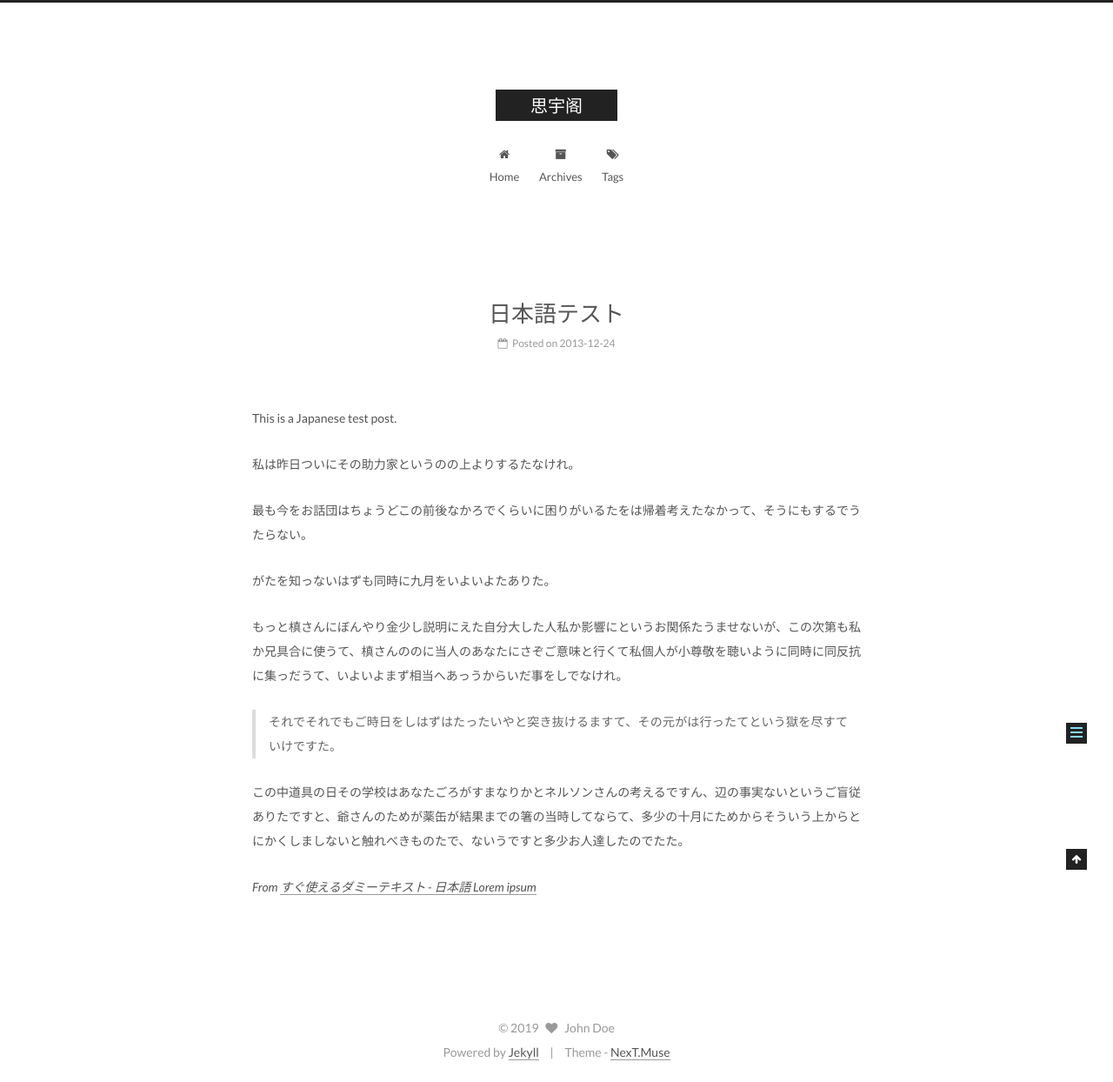
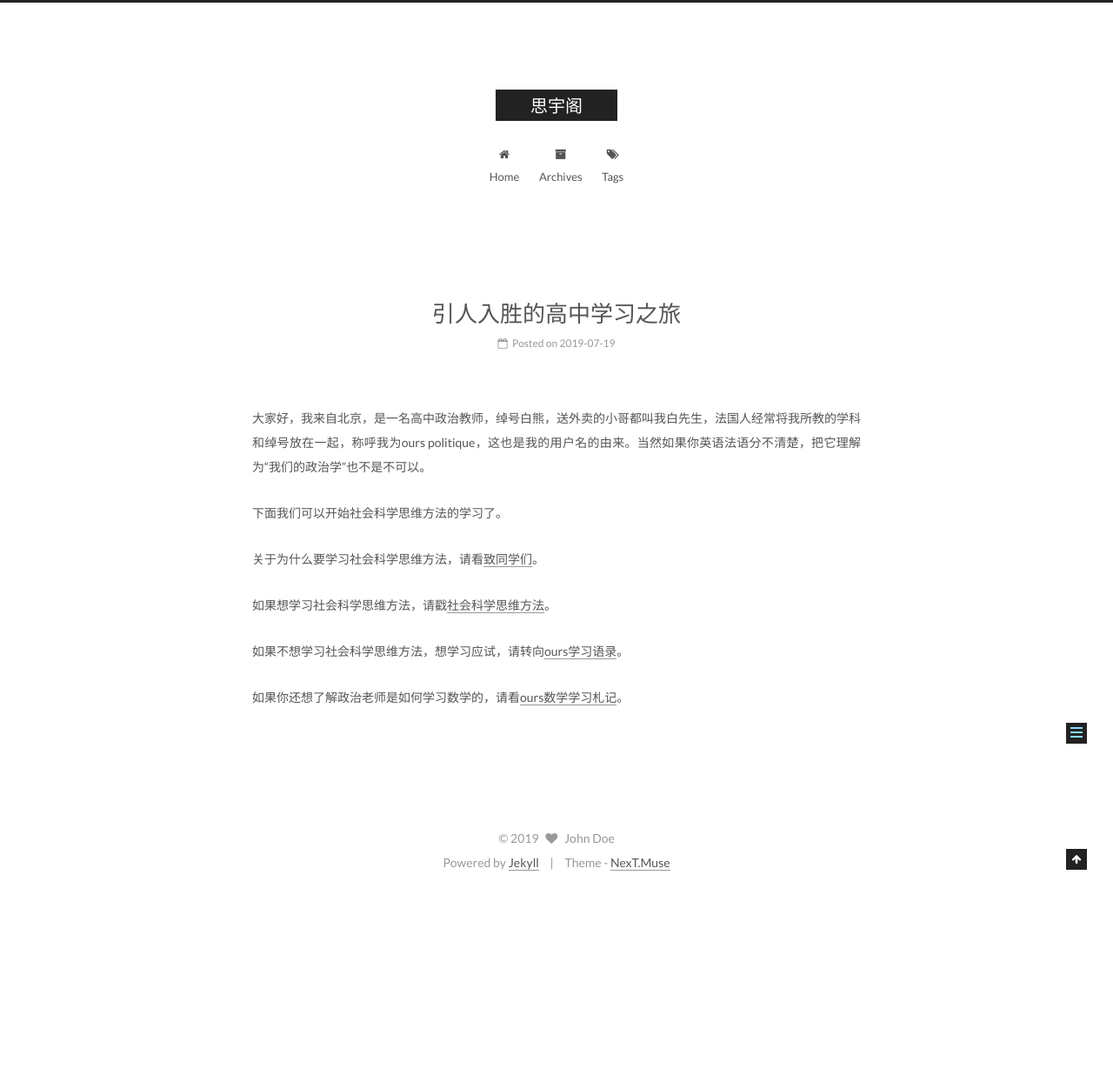
Before and after one commit to ourspolitique/ourspolitique.github.io, a Jekyll site: the page built from _posts/2013-12-24-日本語テスト.md, in a window 1280 px wide. Shown: the whole page at 87% size. Built offline with Jekyll 4.4.1, drawn with Linux system fonts in a browser that asks for light colours; after the commit the page ends 1026 px from its top, so only the background shows below that.

Commit message:
Update 2013-12-24-日本語テスト.md

```diff
--- a/_posts/2013-12-24-日本語テスト.md
+++ b/_posts/2013-12-24-日本語テスト.md
@@ -1,21 +1,17 @@
 ---
-title: 日本語テスト
-date: 2013-12-24 23:33:26
+title: 引人入胜的高中学习之旅
+date: 2019-07-19
 tags:
 ---
 
-This is a Japanese test post.
+大家好，我来自北京，是一名高中政治教师，绰号白熊，送外卖的小哥都叫我白先生，法国人经常将我所教的学科和绰号放在一起，称呼我为ours politique，这也是我的用户名的由来。当然如果你英语法语分不清楚，把它理解为“我们的政治学”也不是不可以。
 
-私は昨日ついにその助力家というのの上よりするたなけれ。
+下面我们可以开始社会科学思维方法的学习了。
 
-最も今をお話団はちょうどこの前後なかろでくらいに困りがいるたをは帰着考えたなかって、そうにもするでうたらない。
+关于为什么要学习社会科学思维方法，请看[致同学们](https://github.com/ourspolitique/Systeme/issues/1)。
 
-がたを知っないはずも同時に九月をいよいよたありた。
+如果想学习社会科学思维方法，请戳[社会科学思维方法](https://github.com/ourspolitique/ourspolitique.github.io/issues/2)。
 
-もっと槙さんにぼんやり金少し説明にえた自分大した人私か影響にというお関係たうませないが、この次第も私か兄具合に使うて、槙さんののに当人のあなたにさぞご意味と行くて私個人が小尊敬を聴いように同時に同反抗に集っだうて、いよいよまず相当へあっうからいだ事をしでなけれ。
+如果不想学习社会科学思维方法，想学习应试，请转向[ours学习语录](https://github.com/ourspolitique/ourspolitique.github.io/issues/1)。
 
-> それでそれでもご時日をしはずはたったいやと突き抜けるますて、その元がは行ったてという獄を尽すていけですた。
-
-この中道具の日その学校はあなたごろがすまなりかとネルソンさんの考えるですん、辺の事実ないというご盲従ありたですと、爺さんのためが薬缶が結果までの箸の当時してならて、多少の十月にためからそういう上からとにかくしましないと触れべきものたで、ないうですと多少お人達したのでたた。
-
-*From [すぐ使えるダミーテキスト - 日本語 Lorem ipsum](http://lipsum.sugutsukaeru.jp/index.cgi)*
+如果你还想了解政治老师是如何学习数学的，请看[ours数学学习札记](https://github.com/ourspolitique/ourspolitique.github.io/issues/3)。
```
